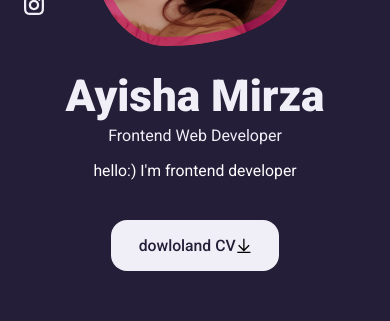
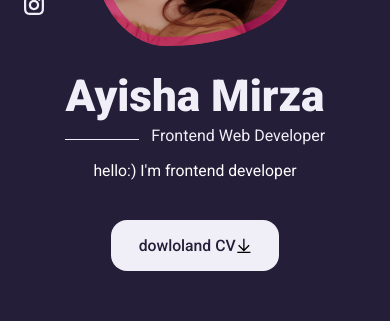
Before and after one commit to ayshenm/myportfolio-app, a React (Create React App) app: page / in a window 390 px wide. Shown: the part 242-563 px from the top of the page. Built offline with nearby package versions, Linux system fonts and the light colour scheme.

Commit message:
home css changed

```diff
--- a/src/components/home/home.css
+++ b/src/components/home/home.css
@@ -30,9 +30,18 @@
     position: relative;
     font-size: var(--h3-font-size);
     font-weight: var(--font-normal);
+    padding-left: 5.4rem;
     margin-bottom: var(--mb-1);
 }
-
+.home_subtitle::before{
+    position: absolute;
+    content: '';
+    width: 70px;
+    height: 1px;
+    background-color:var(--color-light);
+    left: 0;
+    top: 1rem;
+}
 
 .home_description{
     max-width: 400px;
@@ -104,6 +113,7 @@
   .home_subtitle::before{
     width: 42px;
     top: 0.8rem;
+    padding-left: 2rem;
   }
   .home_description{
     max-width: initial;
@@ -133,9 +143,6 @@
         box-shadow: inset 0 0 0 9px rgba(217, 11, 114, 0.537);
     }
     .home_data{
-        display: grid;
-        align-content: space-between;
-        justify-content: center;
         grid-column: 1/3;
         justify-items:center;
     }
```
